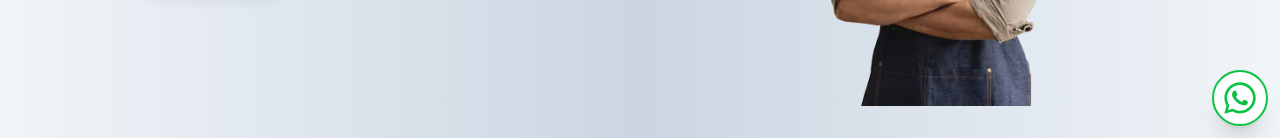
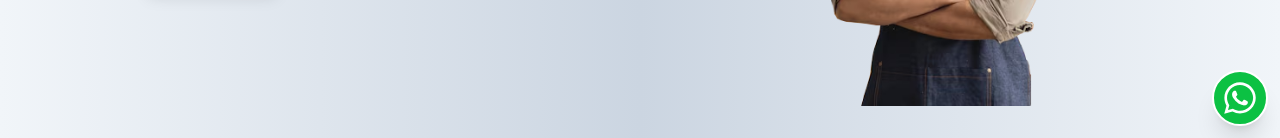
Before and after one commit to BrishmanCL/brishmancl, a Next.js app: page / in a window 1280 px wide. Shown: the part 662-800 px from the top of the page. Built offline with nearby package versions, Linux system fonts and the light colour scheme.

Commit message:
update color floatingIcon

```diff
--- a/src/app/ui/elements/floatingWhatsApp.tsx
+++ b/src/app/ui/elements/floatingWhatsApp.tsx
@@ -18,11 +18,11 @@ export default function FloatingWhatsApp({ message }: { message?: string }) {
     return (
         <Link
             href={url}
-            className="fixed bg-white bottom-3 right-3 rounded-full p-2 shadow-xl border-2 border-[#0CC143]"
+            className="fixed bg-[#0CC143] bottom-3 right-3 rounded-full p-2 shadow-xl border-2 border-white"
             onClick={handleClick}
             target="_blank"
         >
-            <FaWhatsapp className="h-9 w-9 text-[#0CC143]" />
+            <FaWhatsapp className="h-9 w-9 text-white" />
         </Link>
     );
 }
```
